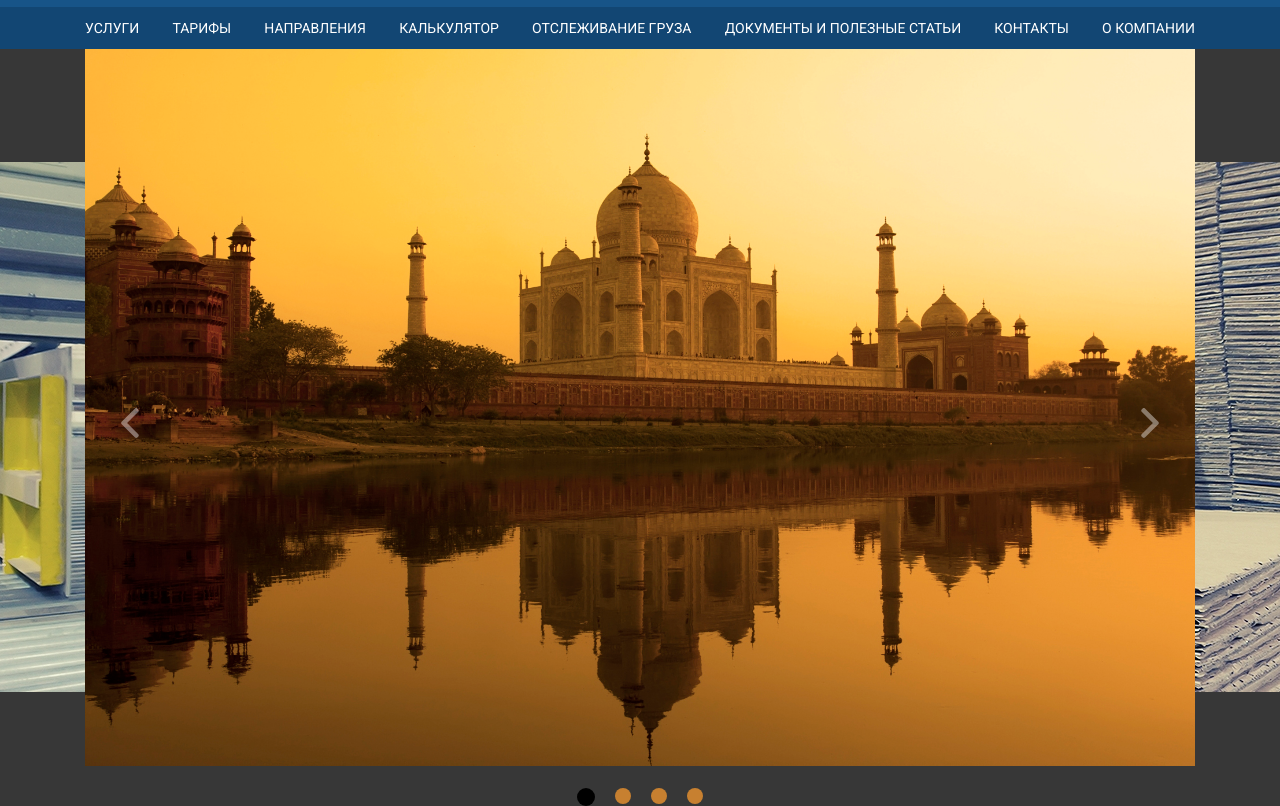
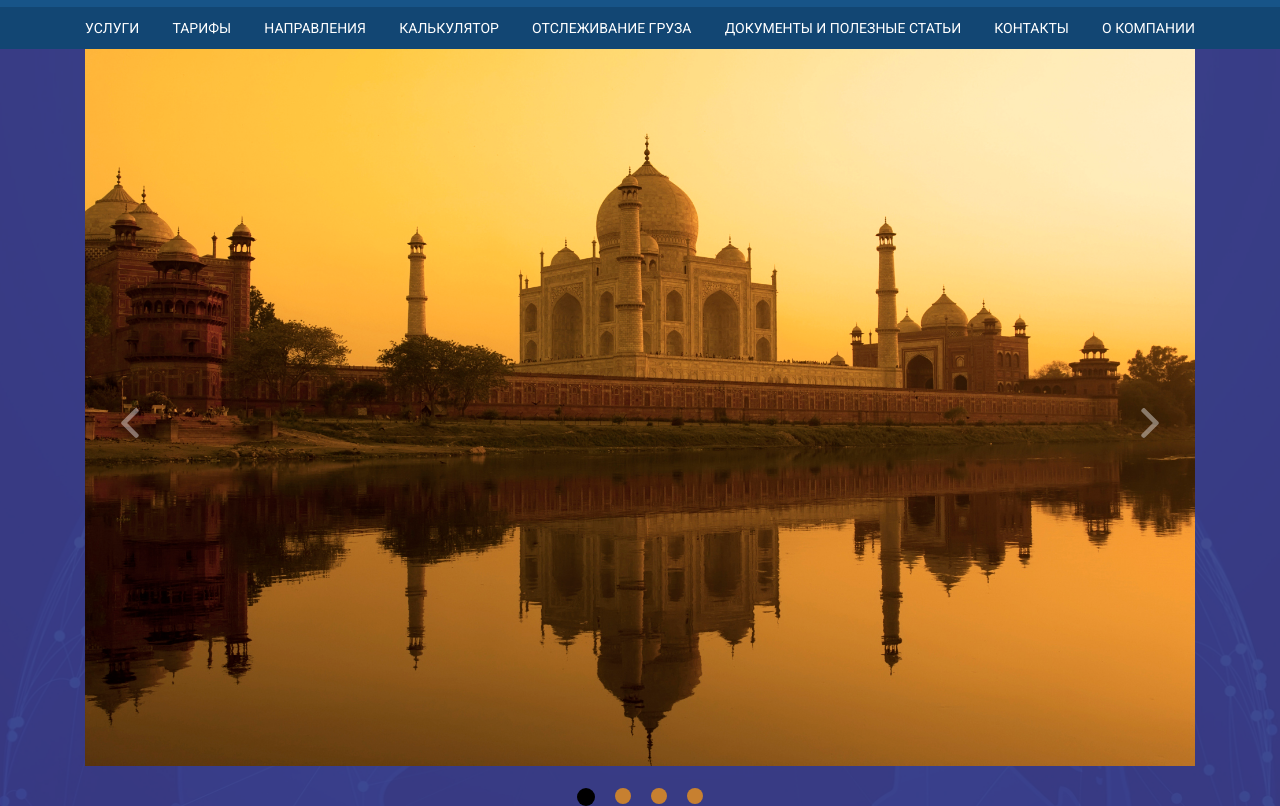
Before and after one commit to dewfors/groupst-2018, a website: page 0001/src/index.html in a window 1280 px wide. Shown: the part 58-864 px from the top of the page. Drawn offline with nearby package versions, Linux system fonts and the light colour scheme.

Commit message:
0006 - добавил фон слайдера и затемнение (нужно цвет подрегулировать)

```diff
--- a/0001/src/css/main.css
+++ b/0001/src/css/main.css
@@ -224,7 +224,18 @@ body {
 }
 
 .main .slider-block {
-  background: #373737 url("../img/slider/111/main-bg.jpg") center no-repeat;
+  position: relative;
+  background: #373737 url("../img/slider/sl-bg.jpg") center no-repeat;
+  background-size: cover;
+}
+
+.main .slider-block .slider-overlay {
+  position: absolute;
+  top: 0;
+  left: 0;
+  width: 100%;
+  height: 100%;
+  background-color: rgba(0, 0, 100, 0.7);
 }
 
 .main .slider-block .slider {
--- a/0001/src/index.html
+++ b/0001/src/index.html
@@ -156,9 +156,13 @@
 
 <div class="main">
     <div class="slider-block">
+        <div class="slider-overlay"></div>
         <div class="container">
             <div class="slider" id="photo">
-                <div class="slider-title"></div>
+                <div class="slider-title">
+
+                </div>
+
                 <div class="wrap">
 
                     <div class="slider-item fade">
--- a/0001/src/sass/_slider.sass
+++ b/0001/src/sass/_slider.sass
@@ -1,7 +1,20 @@
 
 .main
   .slider-block
-    background: #373737 url("../img/slider/111/main-bg.jpg") center no-repeat
+    position: relative
+    //background: #373737 url("../img/slider/111/main-bg.jpg") center no-repeat
+    background: #373737 url("../img/slider/sl-bg.jpg") center no-repeat
+    background-size: cover
+
+    .slider-overlay
+      position: absolute
+      top: 0
+      left: 0
+      width: 100%
+      height: 100%
+      background-color: rgba(0,0,100,.7)
+      //z-index: 0
+
     .slider
       //margin-top: 150px
       position: relative
```
